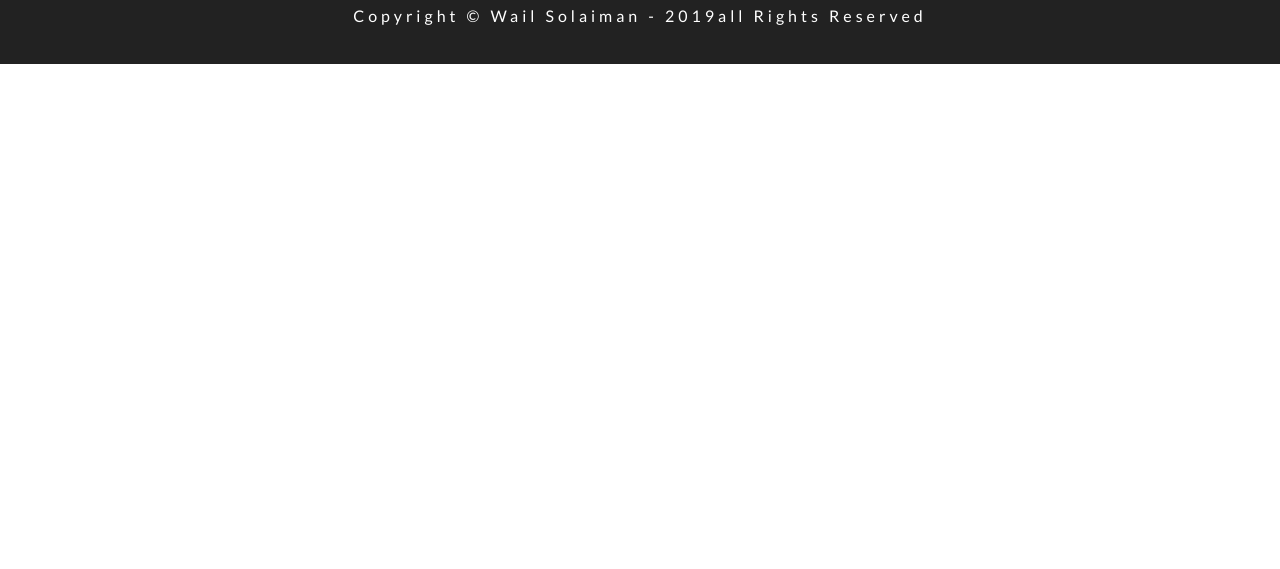
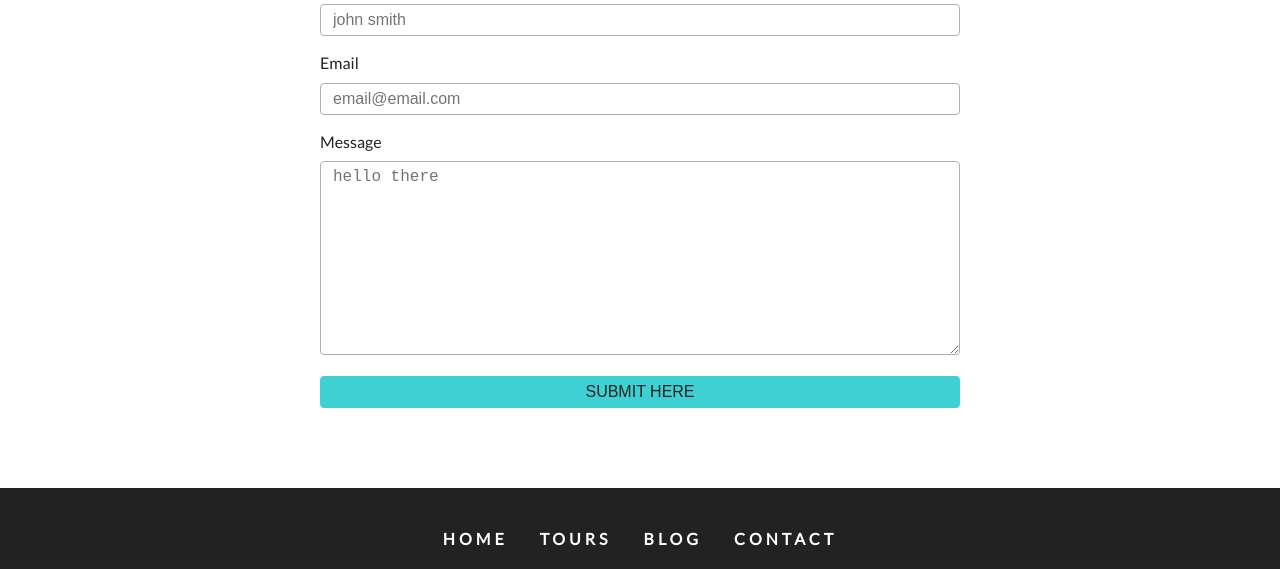
Before and after one commit to WailSolaiman/gatsby-backroads-project, a Gatsby site: page /contact in a window 1280 px wide. Shown: the part 721-1290 px from the top of the page. Before the commit the page ends 800 px from the top, so only its background shows below. Built offline with nearby package versions, Linux system fonts and the light colour scheme; Gatsby itself is replaced by a stand-in of ours.

Commit message:
Added fade transition between pages and a new contact from based on formspree

```diff
--- a/gatsby-config.js
+++ b/gatsby-config.js
@@ -16,5 +16,6 @@
         },
         `gatsby-transformer-sharp`,
         `gatsby-plugin-sharp`,
+        `gatsby-plugin-transition-link`,
     ],
 }
--- a/package.json
+++ b/package.json
@@ -20,8 +20,10 @@
     "gatsby-plugin-sass": "^2.0.11",
     "gatsby-plugin-sharp": "^2.1.3",
     "gatsby-plugin-styled-components": "^3.0.7",
+    "gatsby-plugin-transition-link": "^1.12.4",
     "gatsby-source-filesystem": "^2.0.38",
     "gatsby-transformer-sharp": "^2.1.21",
+    "gsap": "^2.1.3",
     "node-sass": "^4.12.0",
     "react": "^16.8.6",
     "react-dom": "^16.8.6",
--- a/src/components/Footer.js
+++ b/src/components/Footer.js
@@ -1,5 +1,5 @@
 import React from 'react'
-import { Link } from 'gatsby'
+import AniLink from 'gatsby-plugin-transition-link/AniLink'
 import footerLinks from '../constants/links'
 import SocialIcons from '../constants/social-icons'
 import FooterStyles from '../css/footer.module.css'
@@ -10,9 +10,9 @@
             <div className={FooterStyles.links}>
                 {footerLinks.map((item, index) => {
                     return (
-                        <Link key={index} to={item.path}>
+                        <AniLink fade key={index} to={item.path}>
                             {item.text}
-                        </Link>
+                        </AniLink>
                     )
                 })}
             </div>
--- a/src/components/Header.js
+++ b/src/components/Header.js
@@ -1,5 +1,5 @@
 import React, { useState } from 'react'
-import { Link } from 'gatsby'
+import AniLink from 'gatsby-plugin-transition-link/AniLink'
 import navbarLinks from '../constants/links'
 import socialIcons from '../constants/social-icons'
 import { FaStream } from 'react-icons/fa'
@@ -34,7 +34,9 @@
                     {navbarLinks.map((item, index) => {
                         return (
                             <li key={index}>
-                                <Link to={item.path}>{item.text}</Link>
+                                <AniLink fade to={item.path}>
+                                    {item.text}
+                                </AniLink>
                             </li>
                         )
                     })}
--- /dev/null
+++ b/src/components/contact/Contact.js
@@ -0,0 +1,57 @@
+import React from 'react'
+import SectionTitle from '../SectionTitle'
+import styles from '../../css/contact.module.css'
+const Contact = () => {
+    return (
+        <section className={styles.contact}>
+            <SectionTitle title="contact" subtitle="us" />
+            <div className={styles.center}>
+                <form
+                    className={styles.form}
+                    action="https://formspree.io/wailsolaiman@hotmail.com"
+                    method="POST"
+                >
+                    <div>
+                        <label htmlFor="name">name</label>
+                        <input
+                            type="text"
+                            name="name"
+                            id="name"
+                            className={styles.formControl}
+                            placeholder="john smith"
+                        />
+                    </div>
+                    <div>
+                        <label htmlFor="email">email</label>
+                        <input
+                            type="email"
+                            name="email"
+                            id="email"
+                            className={styles.formControl}
+                            placeholder="email@email.com"
+                        />
+                    </div>
+                    <div>
+                        <label htmlFor="message">message</label>
+                        <textarea
+                            name="message"
+                            id="message"
+                            rows="10"
+                            className={styles.formControl}
+                            placeholder="hello there"
+                        />
+                    </div>
+                    <div>
+                        <input
+                            type="submit"
+                            value="submit here"
+                            className={styles.submit}
+                        />
+                    </div>
+                </form>
+            </div>
+        </section>
+    )
+}
+
+export default Contact
--- a/src/pages/404.js
+++ b/src/pages/404.js
@@ -1,5 +1,5 @@
 import React from 'react'
-import { Link } from 'gatsby'
+import AniLink from 'gatsby-plugin-transition-link/AniLink'
 import Layout from '../components/Layout'
 import Banner from '../components/Banner'
 import NotFoundStyles from '../css/error.module.css'
@@ -9,9 +9,9 @@
         <Layout>
             <header className={NotFoundStyles.error}>
                 <Banner title="oops, it is a dead end">
-                    <Link to="/" className="btn-white">
+                    <AniLink fade to="/" className="btn-white">
                         Back to Home
-                    </Link>
+                    </AniLink>
                 </Banner>
             </header>
         </Layout>
--- a/src/pages/contact.js
+++ b/src/pages/contact.js
@@ -2,12 +2,13 @@
 import { graphql } from 'gatsby'
 import Layout from '../components/Layout'
 import StyledHero from '../components/StyledHero'
+import ContactForm from '../components/contact/Contact'
 
 const Contact = ({ data }) => {
     return (
         <Layout>
             <StyledHero img={data.file.childImageSharp.fluid} />
-            <p>Contact Page</p>
+            <ContactForm />
         </Layout>
     )
 }
```
Also changed, not shown: src/pages/index.js (+6 -5 lines), 1 other file.
